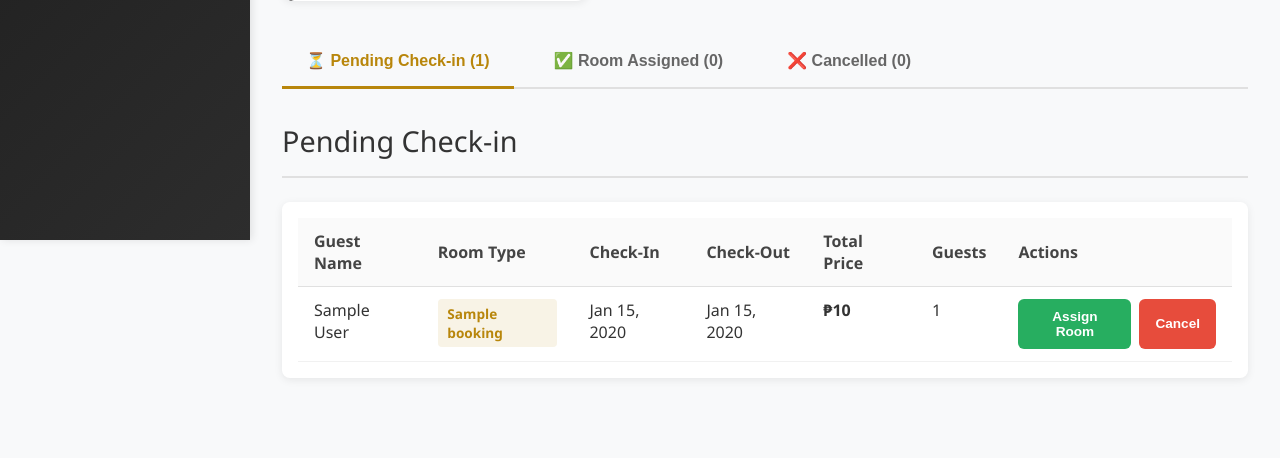
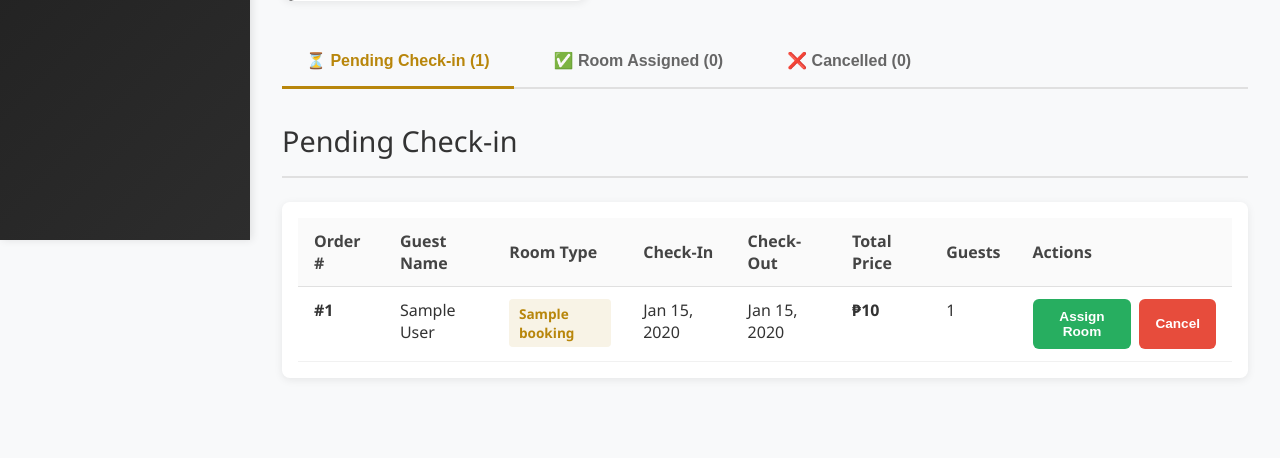
Before and after one commit to z-etsu/Hotel-Booking-System, a PHP site: page /admin/bookings.php in a window 1280 px wide. Shown: the part 570-1028 px from the top of the page. Run offline with PHP 8.4, Linux system fonts and the light colour scheme; the visitor is signed in with stand-in values (Sample User, id 1); tables that the repository leaves empty hold one stand-in row (values such as "Sample post").

Commit message:
rooms available fix + order id on the admin

```diff
--- a/admin/bookings.php
+++ b/admin/bookings.php
@@ -481,6 +481,7 @@ foreach ($bookedBookings as $booking) {
                                 <table class="admin-table">
                                     <thead>
                                         <tr>
+                                            <th>Order #</th>
                                             <th>Guest Name</th>
                                             <th>Room Type</th>
                                             <th>Check-In</th>
@@ -496,6 +497,7 @@ foreach ($bookedBookings as $booking) {
                                             $checkOut = new DateTime($booking['check_out']);
                                         ?>
                                             <tr>
+                                                <td><strong>#<?php echo (int)$booking['id']; ?></strong></td>
                                                 <td><?php echo htmlspecialchars($booking['first_name'] . ' ' . $booking['last_name']); ?></td>
                                                 <td><span class="booking-info-badge"><?php echo htmlspecialchars($booking['room_name']); ?></span></td>
                                                 <td><?php echo $checkIn->format('M d, Y'); ?></td>
@@ -534,6 +536,7 @@ foreach ($bookedBookings as $booking) {
                                 <table class="admin-table">
                                     <thead>
                                         <tr>
+                                            <th>Order #</th>
                                             <th>Guest Name</th>
                                             <th>Room Type</th>
                                             <th>Room Number</th>
@@ -549,6 +552,7 @@ foreach ($bookedBookings as $booking) {
                                             $checkOut = new DateTime($booking['check_out']);
                                         ?>
                                             <tr>
+                                                <td><strong>#<?php echo (int)$booking['id']; ?></strong></td>
                                                 <td><?php echo htmlspecialchars($booking['first_name'] . ' ' . $booking['last_name']); ?></td>
                                                 <td><span class="booking-info-badge"><?php echo htmlspecialchars($booking['room_name']); ?></span></td>
                                                 <td><strong><?php echo htmlspecialchars($booking['room_number']); ?></strong></td>
@@ -582,6 +586,7 @@ foreach ($bookedBookings as $booking) {
                                 <table class="admin-table">
                                     <thead>
                                         <tr>
+                                            <th>Order #</th>
                                             <th>Guest Name</th>
                                             <th>Room Type</th>
                                             <th>Check-In</th>
@@ -596,6 +601,7 @@ foreach ($bookedBookings as $booking) {
                                             $checkOut = new DateTime($booking['check_out']);
                                         ?>
                                             <tr>
+                                                <td><strong>#<?php echo (int)$booking['id']; ?></strong></td>
                                                 <td><?php echo htmlspecialchars($booking['first_name'] . ' ' . $booking['last_name']); ?></td>
                                                 <td><span class="booking-info-badge"><?php echo htmlspecialchars($booking['room_name']); ?></span></td>
                                                 <td><?php echo $checkIn->format('M d, Y'); ?></td>
--- a/bookings.css
+++ b/bookings.css
@@ -144,6 +144,12 @@
     background-color: #e8f5e9;
     color: #2e7d32;
     border: 1px solid #a5d6a7;
+}
+
+.booking-status-badge[data-status="booked"] {
+    background-color: #e3f2fd;
+    color: #1565c0;
+    border: 1px solid #90caf9;
 }
 
 .booking-status-badge[data-status="cancelled"] {
--- a/bookings.php
+++ b/bookings.php
@@ -134,6 +134,10 @@ $stmt->close();
                                         <button class="btn btn-danger cancel-booking-btn" data-booking-id="<?php echo htmlspecialchars($booking['id']); ?>" data-room-name="<?php echo htmlspecialchars($booking['room_name']); ?>">
                                             Cancel Booking
                                         </button>
+                                    <?php elseif ($booking['status'] === 'booked'): ?>
+                                        <button class="btn btn-primary rate-review-btn" data-booking-id="<?php echo htmlspecialchars($booking['id']); ?>" data-room-name="<?php echo htmlspecialchars($booking['room_name']); ?>">
+                                            ⭐ Rate & Review
+                                        </button>
                                     <?php else: ?>
                                         <div class="booking-cancelled-note">
                                             This booking has been cancelled.
```
